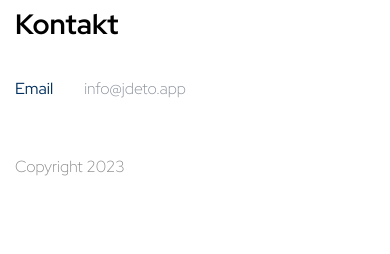
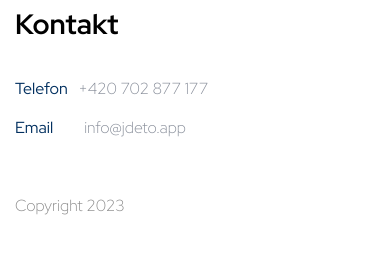
Before and after one commit to morbicer/morbicer.github.io, a website: page index.html in a window 390 px wide. Shown: the part 6982-7236 px from the top of the page. Drawn offline with Linux system fonts and the light colour scheme.

Commit message:
update phone number

```diff
--- a/index.html
+++ b/index.html
@@ -436,7 +436,7 @@
                             <div class="footer-tittle">
                                 <h4>Kontakt</h4>
                                 <ul>
-                                    <!-- <li>Telefon &nbsp;&nbsp;<a href="tel:+420 771 194 466">+420 771 194 466</a></li> -->
+                                    <li>Telefon &nbsp;&nbsp;<a href="tel:+420702877177">+420 702 877 177</a></li>
                                     <li>Email &nbsp;&nbsp;&nbsp;&nbsp;&nbsp;&nbsp;&nbsp;&nbsp;<a href="mailto:info@jdeto.app">info@jdeto.app</a></li>
                                 </ul>
                             </div>
```
